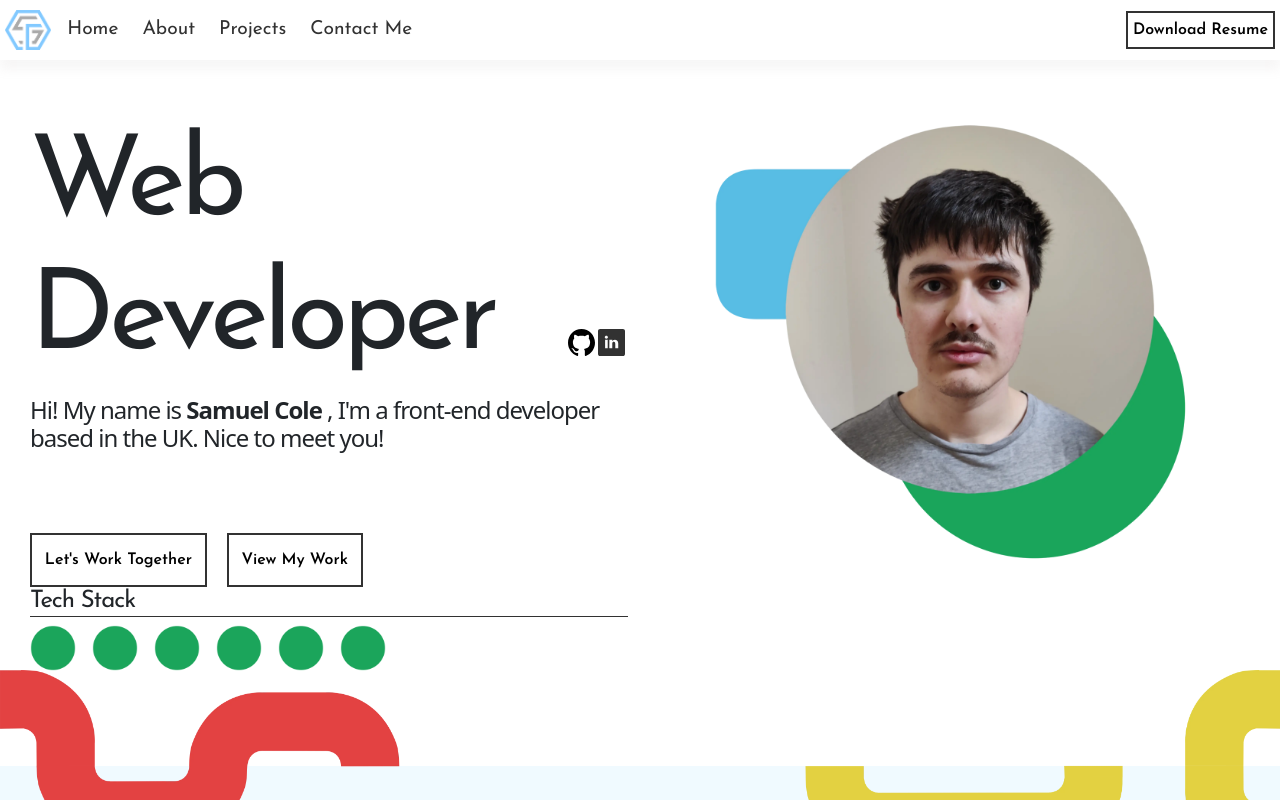
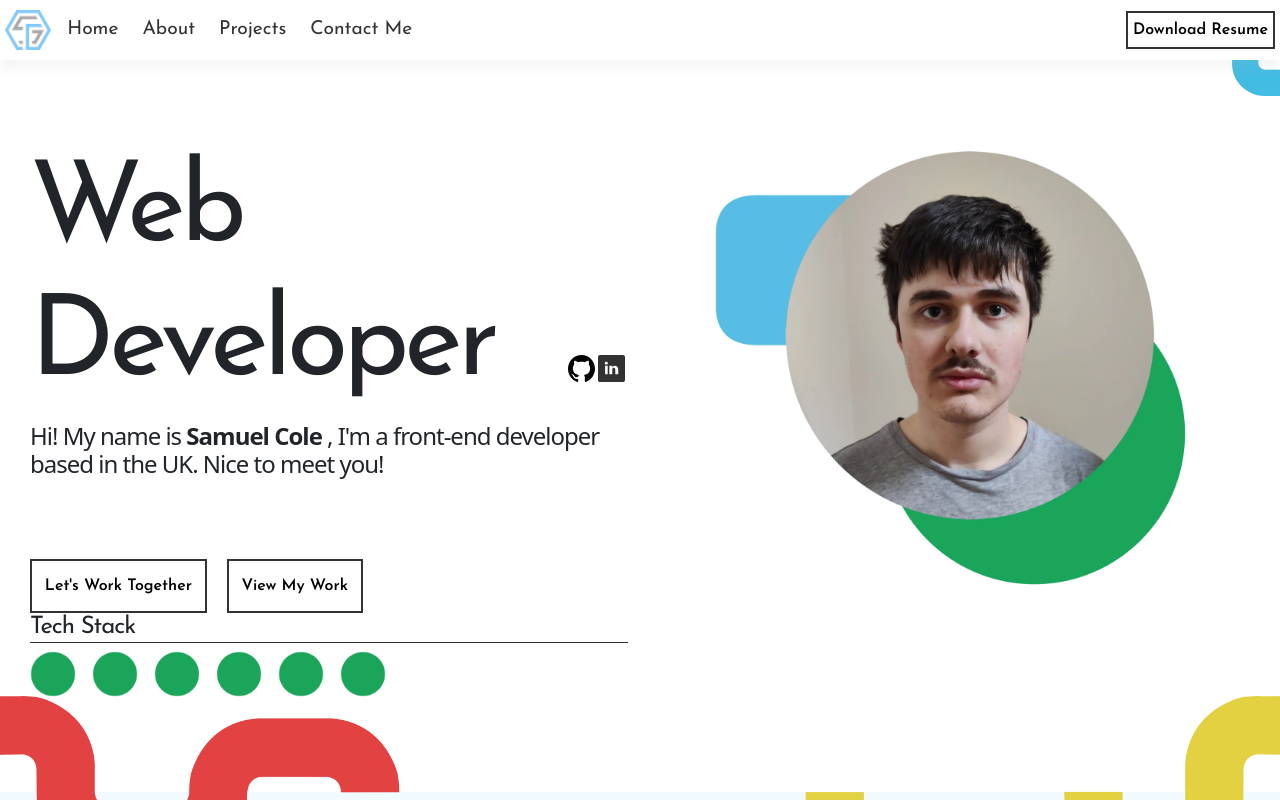
Before and after one commit to Sam89001/Porfolio-Site, a React (Vite) app: page / in a window 1280 px wide. Shown: the top 800 px of the page. Built offline with nearby package versions, Linux system fonts and the light colour scheme.

Commit message:
more navigation improvements

```diff
--- a/src/App.jsx
+++ b/src/App.jsx
@@ -1,5 +1,6 @@
 import { useState } from 'react'
 import './css/index.css'
+import TopPadding from './components/TopPadding.jsx'
 import Header from './components/Header.jsx'
 import SplashPage from './components/SplashPage.jsx'
 import AboutPage from './components/AboutPage.jsx'
@@ -15,15 +16,14 @@ function App() {
 
   return (
     <div>
+      <TopPadding/>
       <Header/>
-        <div className='main-content'>
       <SplashPage/>
       <SplashPagePadding/>
       <AboutPage/>
       <Padding/>
       <ProjectsPage/>
       <ContactPage/>
-        </div>
       <Footer/>
 
     </div>
--- a/src/components/SplashPage.jsx
+++ b/src/components/SplashPage.jsx
@@ -45,7 +45,7 @@ function SplashPage() {
 
 
  return(
-  <section className='d-flex justify-content-center splash-page-component-container' id="section1">
+  <section className='d-flex justify-content-center splash-page-component-container'>
     <div className='component-content-container splash-page-content' >
 
       <div className='row h-100' >
--- /dev/null
+++ b/src/components/TopPadding.jsx
@@ -0,0 +1,14 @@
+import '../css/padding.css'
+
+import BlueSquiggle from '../assets/Blue Squiggle Left Rotated.png'
+import GreenSquiggle from '../assets/Green Squiggle 2.webp'
+
+function TopPadding() {
+  return (
+    <div className='d-flex justify-content-end' id='section1'>
+      <img className='img-fluid top-padding-squiggle' src={BlueSquiggle} ></img>
+    </div>
+  );
+}
+
+export default TopPadding
--- a/src/css/index.css
+++ b/src/css/index.css
@@ -14,7 +14,3 @@ body {
   background-color: white;
   min-width: 100px;
 }
-
-.main-content {
-  padding-top: 70px;
-}
--- a/src/css/padding.css
+++ b/src/css/padding.css
@@ -1,3 +1,9 @@
+.top-padding-squiggle {
+  transform: rotate(180deg);
+  max-height: 6rem;
+  height: 100%;
+}
+
 @media (max-width: 992px) {
   .hide-squiggles {
     display: none;
```
Lines whose indentation alone changed are shown as unchanged.
